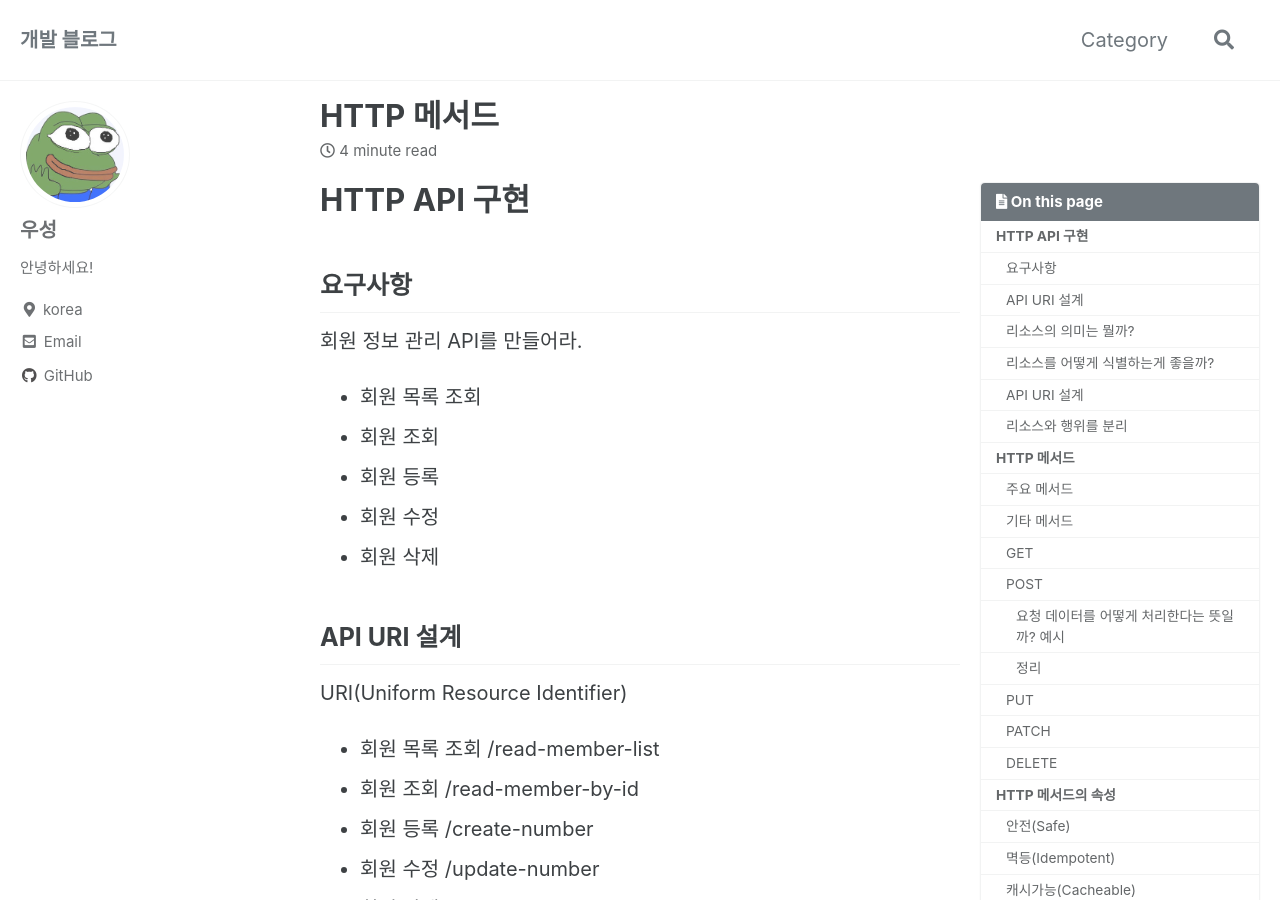
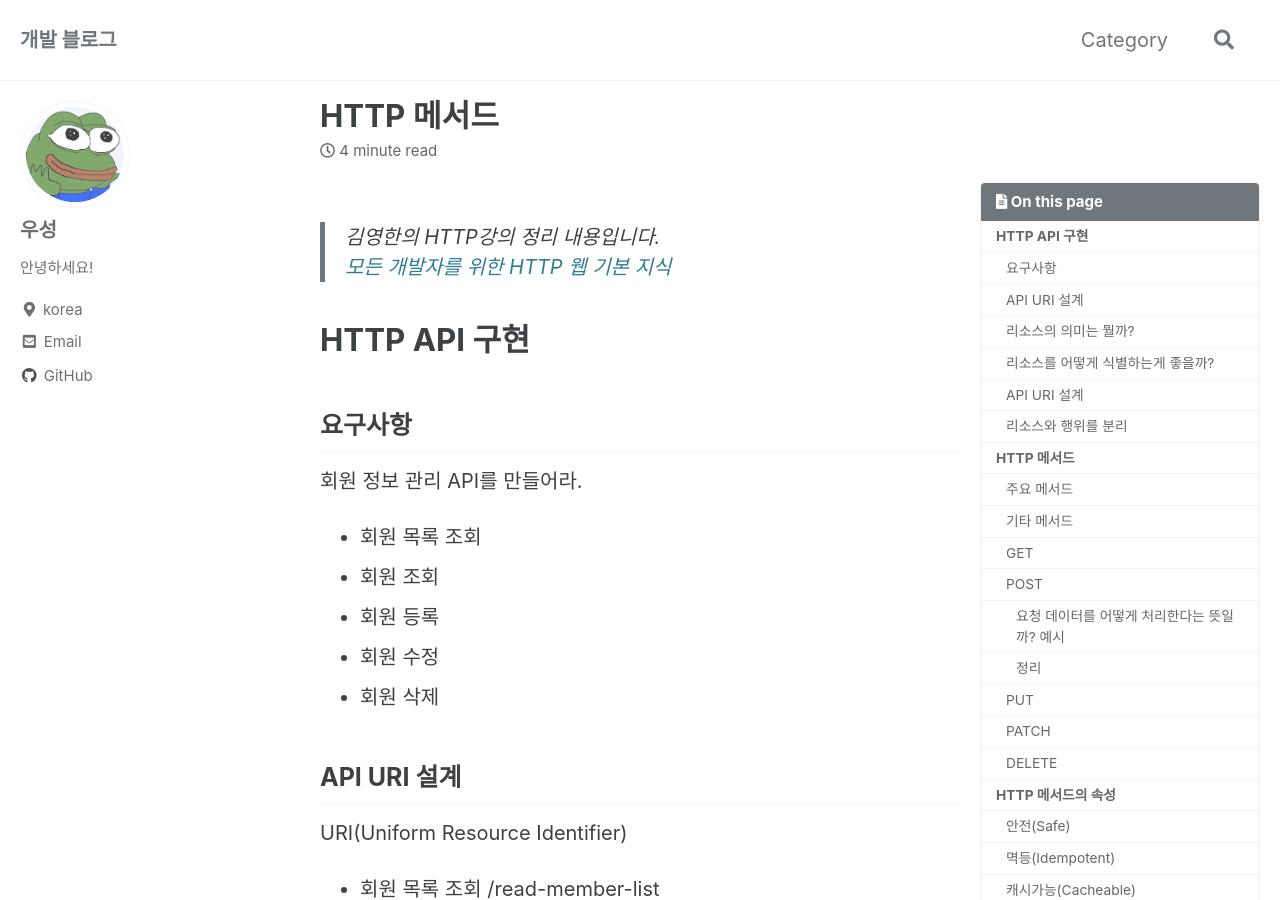
Before and after one commit to wooseongryu/wooseongryu.github.io, a Jekyll site: the page built from _posts/2023-08-15-HTTP3.md, in a window 1280 px wide and 900 px high. Built offline with Jekyll 4.4.1, drawn with Linux system fonts in a browser that asks for light colours; cached includes are drawn as plain includes; some web fonts are replaced; comment, search, counter and statistics services are not loaded.

Commit message:
내용 수정

```diff
--- a/_posts/2023-08-15-HTTP3.md
+++ b/_posts/2023-08-15-HTTP3.md
@@ -20,8 +20,10 @@ comments:
 date: 2023-08-15
 last_modified_at: 2023-08-15
 ---
+> 김영한의 HTTP강의 정리 내용입니다.
+<a href="https://www.inflearn.com/course/http-%EC%9B%B9-%EB%84%A4%ED%8A%B8%EC%9B%8C%ED%81%AC">모든 개발자를 위한 HTTP 웹 기본 지식</a>
+
 # HTTP API 구현
-
 ## 요구사항
 회원 정보 관리 API를 만들어라.
 - 회원 목록 조회
@@ -81,11 +83,15 @@ URI(Uniform Resource Identifier)
 - TRACE: 대상 리소스에 대한 경로를 따라 메시지 루프백 테스트를 수행
 
 ## GET
+<img src="/assets/images/http/b1.png" width="50%">
+
 - 리소스를 조회한다.
 - 서버에 전달하고 싶은 데이터는 query(쿼리 파라미터, 쿼리 스트링)를 통해서 전달한다.
 - 메시지 바디를 사용해서 데이터를 전달할 순 있지만, 지원하지 않는 곳이 많아서 권장하지 않는다.
 
 ## POST
+<img src="/assets/images/http/b2.png" width="50%">
+
 - 요청 데이터를 처리한다.
 - **메시지 바디를 통해 서버로 요청 데이터를 전달한다**.
 - 서버는 요청 데이터를 **처리한다**.
@@ -121,6 +127,8 @@ URI(Uniform Resource Identifier)
     POST는 모든 것을 할 수 있다. 하지만 조회할 땐 GET을 쓰는 것이 유리하다. 서버끼리 GET으로 왔을 때 캐싱을 하겠다는 약속을 했을 때 POST로 오면 어렵게 된다.
 
 ## PUT
+<img src="/assets/images/http/b3.png" width="50%">
+
 - 리소스를 대체한다.
     - 리소스가 있으면 대체한다.
     - 리소스가 없으면 생성한다.
@@ -133,9 +141,13 @@ URI(Uniform Resource Identifier)
     리소스를 수정하기 어렵다. 기존의 리소스를 완전히 삭제하고 새로운 리소스를 생성하는 것이다. PUT은 리소스를 수정하는 것이 아니라 완전히 갈아 치우는 것이다. 수정을 하고 싶다면 PATCH를 사용한다.
 
 ## PATCH
+<img src="/assets/images/http/b4.png" width="50%">
+
 리소스를 부분 변경한다. 혹시 PATCH가 지원이 안되는 서버가 있다면 POST를 사용하면 된다.
 
 ## DELETE
+<img src="/assets/images/http/b5.png" width="50%">
+
 리소스를 제거한다.
 
 # HTTP 메서드의 속성
```
Also changed, not shown: assets/images/http/b1.png (added), assets/images/http/b2.png (added), assets/images/http/b3.png (added), assets/images/http/b4.png (added), assets/images/http/b5.png (added).
